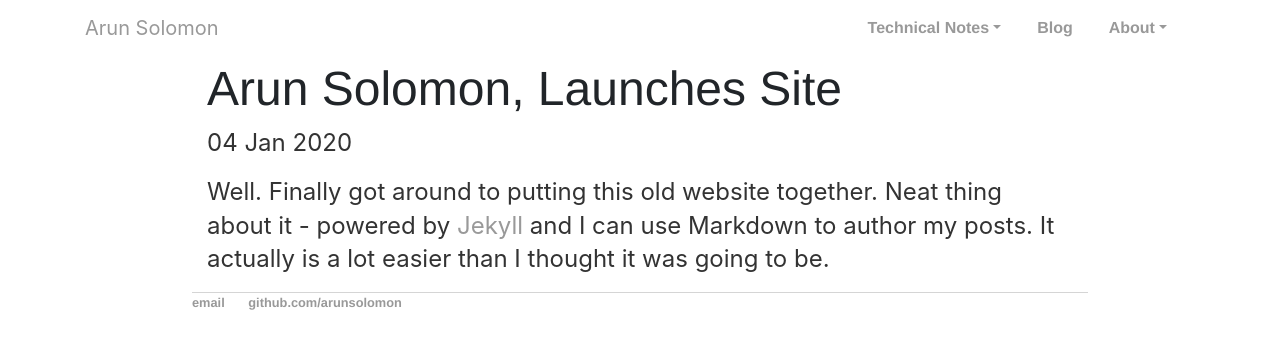
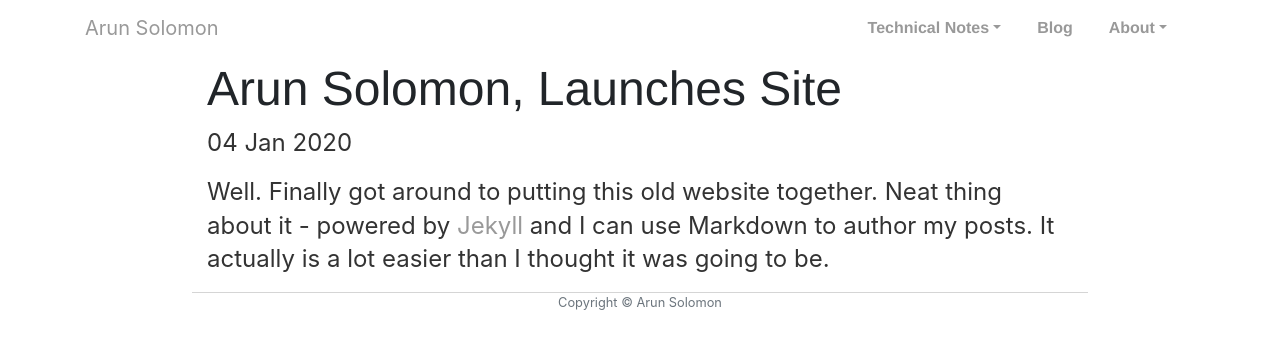
Before and after one commit to ArunSolomon/arunsolomon.github.io, a Jekyll site: the page built from _posts/2020-01-04-arun-solomon-site-launched.md, in a window 1280 px wide. Shown: the top 349 px of the page. Built offline with Jekyll 4.4.1, drawn with Linux system fonts in a browser that asks for light colours.

Commit message:
Update default.html

```diff
--- a/_layouts/default.html
+++ b/_layouts/default.html
@@ -31,9 +31,9 @@
                   <a class="nav-link dropdown-toggle" href="#" id="navbarDropdown" role="button" data-toggle="dropdown" aria-haspopup="true" aria-expanded="false">About</a>
                   <div class="dropdown-menu dropdown-menu-right" aria-labelledby="navbarDropdown">
                     <a class="dropdown-item" href="https://arunsolomon.github.io/about">About</a>
-                    <a class="dropdown-item" href="/cv">CV</a>
-                    <a class="dropdown-item" href="https://github.com/arunsolomon">GitHub</a>
-                    <a class="dropdown-item" href="https://twitter.com/aruncsolomon">Twitter</a>
+                    <a class="dropdown-item" target="_blank" href="/cv">CV</a>
+                    <a class="dropdown-item" target="_blank" href="https://github.com/arunsolomon">GitHub</a>
+                    <a class="dropdown-item" target="_blank" href="https://twitter.com/aruncsolomon">Twitter</a>
                   </div>
                 </li>
               </ul>
@@ -46,11 +46,10 @@
         {{ content }}
       </div><!-- /.container -->
     </section>
-    <footer>
-      <ul>
-        <li><a href="mailto:aruncsolomon@gmail.com">email</a></li>
-        <li><a href="https://github.com/arunsolomon">github.com/arunsolomon</a></li>
-      </ul>
+    <footer class="footer text-center">
+	<div class="container">
+	      <span class="text-muted">Copyright © Arun Solomon</span>
+	</div>
      </footer>
      <script src="https://ajax.googleapis.com/ajax/libs/jquery/3.4.1/jquery.min.js"></script>
      <script src="https://maxcdn.bootstrapcdn.com/bootstrap/4.4.1/js/bootstrap.min.js"></script>
```
